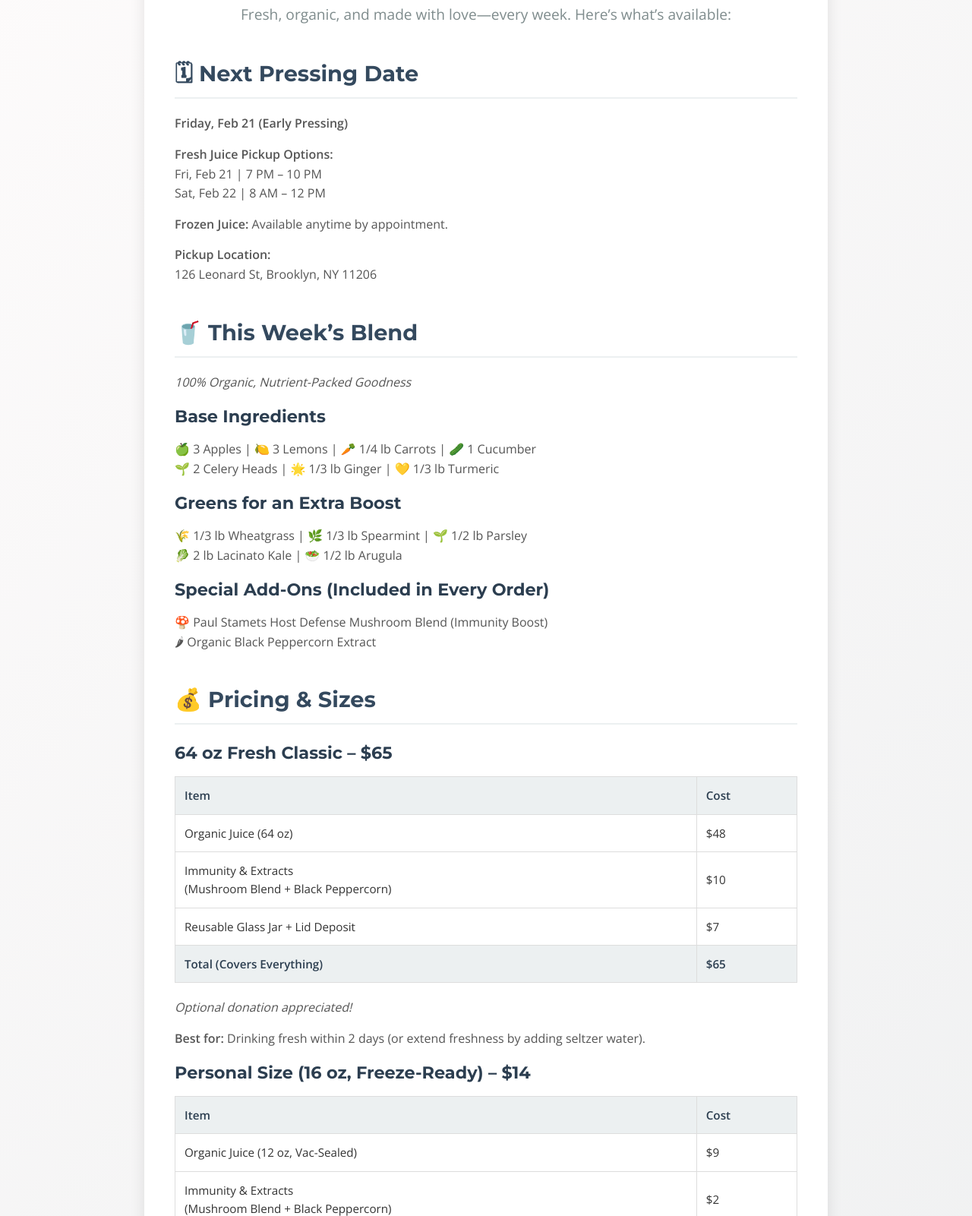
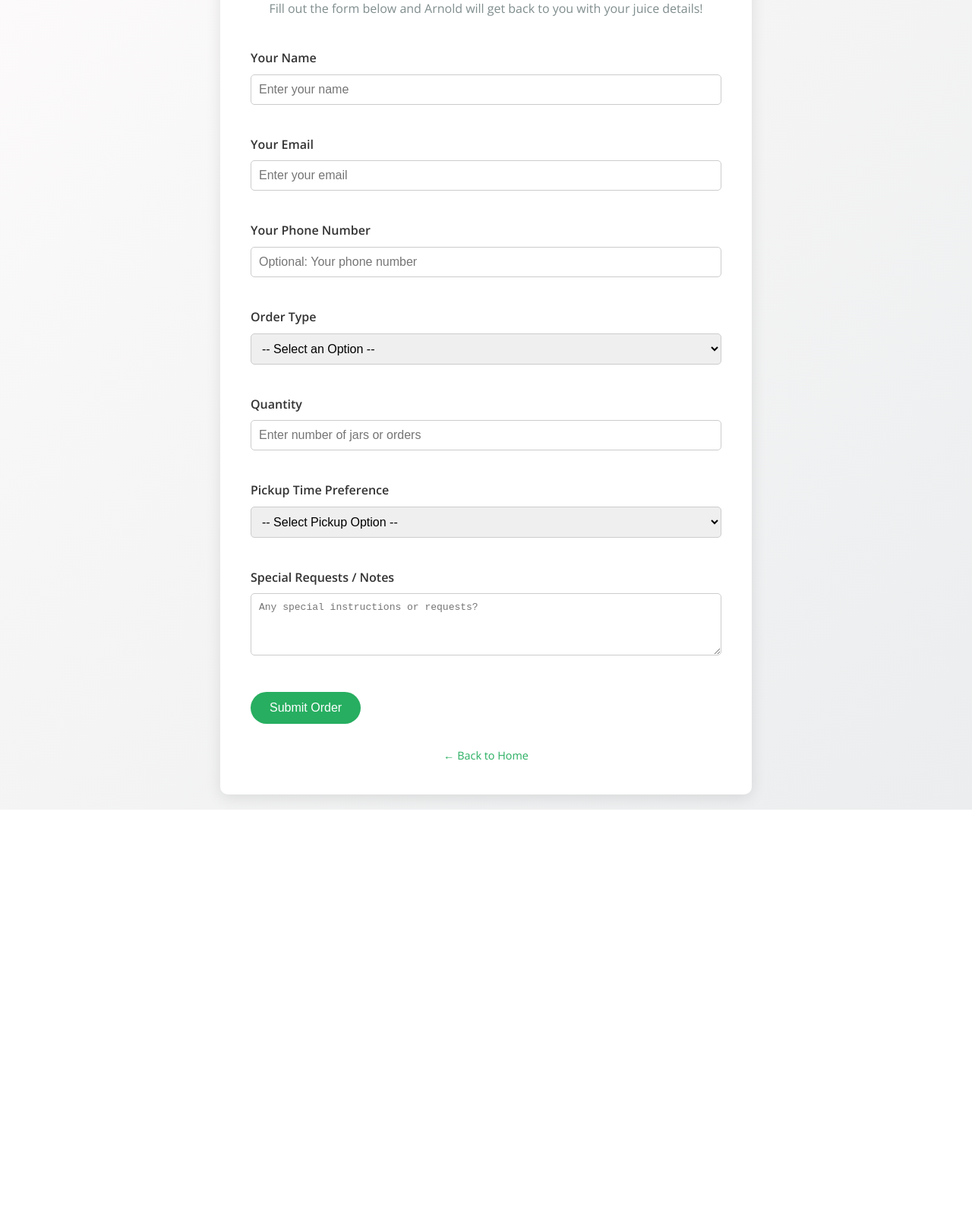
Before and after one commit to jbarad424/juice-club-website, a plain HTML site: page index.html in a window 1280 px wide. Shown: the part 138-1739 px from the top of the page at 76% size. After the commit the page ends 1204 px from the top, so only its background shows below. Drawn offline with nearby package versions, Linux system fonts and the light colour scheme.

Commit message:
Update index.html

```diff
--- a/index.html
+++ b/index.html
@@ -3,18 +3,14 @@
 <head>
   <meta charset="UTF-8" />
   <meta name="viewport" content="width=device-width, initial-scale=1.0" />
-  <title>This Week’s Juices | Juice Club</title>
+  <title>Place Your Order | Juice Club</title>
   <!-- Google Fonts -->
   <link rel="preconnect" href="https://fonts.googleapis.com" />
   <link rel="preconnect" href="https://fonts.gstatic.com" crossorigin />
   <link href="https://fonts.googleapis.com/css2?family=Montserrat:wght@400;700&family=Open+Sans:wght@400;600&display=swap" rel="stylesheet" />
   <style>
     /* Reset */
-    * {
-      margin: 0;
-      padding: 0;
-      box-sizing: border-box;
-    }
+    * { margin: 0; padding: 0; box-sizing: border-box; }
     /* Global Styles */
     body {
       font-family: 'Open Sans', sans-serif;
@@ -24,113 +20,60 @@
       padding: 20px;
     }
     .container {
-      max-width: 900px;
+      max-width: 700px;
       margin: 0 auto;
       background: #fff;
       padding: 40px;
       border-radius: 10px;
       box-shadow: 0 4px 20px rgba(0, 0, 0, 0.1);
     }
-    header {
-      text-align: center;
-      margin-bottom: 40px;
-    }
+    header { text-align: center; margin-bottom: 40px; }
     header h1 {
       font-family: 'Montserrat', sans-serif;
-      font-size: 2.8em;
+      font-size: 2.6em;
       margin-bottom: 10px;
       color: #2c3e50;
     }
-    header p {
-      font-size: 1.2em;
-      color: #7f8c8d;
+    header p { font-size: 1em; color: #7f8c8d; }
+    form { margin-top: 20px; }
+    label { display: block; margin-bottom: 8px; font-weight: 600; }
+    input[type="text"],
+    input[type="email"],
+    input[type="tel"],
+    select,
+    textarea {
+      width: 100%;
+      padding: 10px;
+      margin-bottom: 20px;
+      border: 1px solid #ccc;
+      border-radius: 5px;
+      font-size: 1em;
     }
-    section {
-      margin-bottom: 40px;
-    }
-    h2 {
-      font-family: 'Montserrat', sans-serif;
-      font-size: 1.8em;
-      color: #34495e;
-      border-bottom: 2px solid #ecf0f1;
-      padding-bottom: 8px;
-      margin-bottom: 20px;
-    }
-    h3 {
-      font-family: 'Montserrat', sans-serif;
-      font-size: 1.4em;
-      color: #2c3e50;
-      margin-bottom: 12px;
-    }
-    p {
-      margin-bottom: 15px;
-      font-size: 1em;
-      color: #555;
-    }
-    ul {
-      margin-left: 20px;
-      margin-bottom: 15px;
-    }
-    .pricing-table {
-      width: 100%;
-      border-collapse: collapse;
-      margin-bottom: 20px;
-    }
-    .pricing-table th,
-    .pricing-table td {
-      border: 1px solid #ddd;
-      padding: 12px;
-      text-align: left;
-      font-size: 0.95em;
-    }
-    .pricing-table th {
-      background-color: #ecf0f1;
-      color: #2c3e50;
-    }
-    .order-info {
-      background: #dff0d8;
-      padding: 20px;
-      border-left: 5px solid #3c763d;
-      border-radius: 5px;
-      margin-bottom: 20px;
-    }
-    .mood-pairings span {
-      display: block;
-      margin-bottom: 8px;
-      font-size: 1.05em;
-    }
-    a.button {
-      display: inline-block;
-      padding: 12px 25px;
+    textarea { resize: vertical; }
+    .form-group { margin-bottom: 20px; }
+    input[type="submit"] {
       background: #27ae60;
       color: #fff;
-      text-decoration: none;
-      font-weight: 600;
+      border: none;
+      padding: 12px 25px;
+      font-size: 1em;
       border-radius: 30px;
+      cursor: pointer;
       transition: background 0.3s ease;
     }
-    a.button:hover {
-      background: #219150;
+    input[type="submit"]:hover { background: #219150; }
+    .back-link {
+      display: block;
+      margin-top: 30px;
+      text-align: center;
+      font-size: 0.9em;
+      color: #27ae60;
+      text-decoration: none;
     }
-    footer {
-      text-align: center;
-      margin-top: 40px;
-      font-size: 0.9em;
-      color: #7f8c8d;
-    }
+    .back-link:hover { text-decoration: underline; }
     @media (max-width: 600px) {
-      .container {
-        padding: 20px;
-      }
-      header h1 {
-        font-size: 2.2em;
-      }
-      h2 {
-        font-size: 1.6em;
-      }
-      h3 {
-        font-size: 1.3em;
-      }
+      .container { padding: 20px; }
+      header h1 { font-size: 2.2em; }
     }
   </style>
 </head>
@@ -138,152 +81,60 @@
   <div class="container">
     <!-- Header -->
     <header>
-      <h1>🍊 This Week’s Juices 🍏</h1>
-      <p>Fresh, organic, and made with love—every week. Here’s what’s available:</p>
+      <h1>Place Your Order</h1>
+      <p>Fill out the form below and Arnold will get back to you with your juice details!</p>
     </header>
+    <!-- Order Form -->
+    <form action="https://formspree.io/f/yourFormID" method="POST">
+      <!-- Replace the action URL with your actual form endpoint (e.g., Formspree or similar service) -->
 
-    <!-- Next Pressing Date Section -->
-    <section id="pressing">
-      <h2>🗓 Next Pressing Date</h2>
-      <p><strong>Friday, Feb 21 (Early Pressing)</strong></p>
-      <p>
-        <strong>Fresh Juice Pickup Options:</strong><br>
-        Fri, Feb 21 | 7 PM – 10 PM<br>
-        Sat, Feb 22 | 8 AM – 12 PM
-      </p>
-      <p><strong>Frozen Juice:</strong> Available anytime by appointment.</p>
-      <p><strong>Pickup Location:</strong><br>126 Leonard St, Brooklyn, NY 11206</p>
-    </section>
+      <div class="form-group">
+        <label for="name">Your Name</label>
+        <input type="text" id="name" name="name" required placeholder="Enter your name">
+      </div>
 
-    <!-- Juice Blend Section -->
-    <section id="blend">
-      <h2>🥤 This Week’s Blend</h2>
-      <p><em>100% Organic, Nutrient-Packed Goodness</em></p>
-      <h3>Base Ingredients</h3>
-      <p>
-        🍏 3 Apples | 🍋 3 Lemons | 🥕 1/4 lb Carrots | 🥒 1 Cucumber<br>
-        🌱 2 Celery Heads | 🌟 1/3 lb Ginger | 💛 1/3 lb Turmeric
-      </p>
-      <h3>Greens for an Extra Boost</h3>
-      <p>
-        🌾 1/3 lb Wheatgrass | 🌿 1/3 lb Spearmint | 🌱 1/2 lb Parsley<br>
-        🥬 2 lb Lacinato Kale | 🥗 1/2 lb Arugula
-      </p>
-      <h3>Special Add-Ons (Included in Every Order)</h3>
-      <p>
-        🍄 Paul Stamets Host Defense Mushroom Blend (Immunity Boost)<br>
-        🌶 Organic Black Peppercorn Extract
-      </p>
-    </section>
+      <div class="form-group">
+        <label for="email">Your Email</label>
+        <input type="email" id="email" name="email" required placeholder="Enter your email">
+      </div>
 
-    <!-- Pricing & Sizes Section -->
-    <section id="pricing">
-      <h2>💰 Pricing & Sizes</h2>
+      <div class="form-group">
+        <label for="phone">Your Phone Number</label>
+        <input type="tel" id="phone" name="phone" placeholder="Optional: Your phone number">
+      </div>
 
-      <h3>64 oz Fresh Classic – $65</h3>
-      <table class="pricing-table">
-        <tr>
-          <th>Item</th>
-          <th>Cost</th>
-        </tr>
-        <tr>
-          <td>Organic Juice (64 oz)</td>
-          <td>$48</td>
-        </tr>
-        <tr>
-          <td>Immunity & Extracts<br>(Mushroom Blend + Black Peppercorn)</td>
-          <td>$10</td>
-        </tr>
-        <tr>
-          <td>Reusable Glass Jar + Lid Deposit</td>
-          <td>$7</td>
-        </tr>
-        <tr>
-          <th>Total (Covers Everything)</th>
-          <th>$65</th>
-        </tr>
-      </table>
-      <p><em>Optional donation appreciated!</em></p>
-      <p><strong>Best for:</strong> Drinking fresh within 2 days (or extend freshness by adding seltzer water).</p>
+      <div class="form-group">
+        <label for="orderType">Order Type</label>
+        <select id="orderType" name="orderType" required>
+          <option value="">-- Select an Option --</option>
+          <option value="64oz_Fresh_Classic">64 oz Fresh Classic – $65</option>
+          <option value="personal_size">Personal Size (16 oz, Freeze-Ready) – $14</option>
+          <option value="bulk">Bulk Order (Personal Size Jars)</option>
+        </select>
+      </div>
 
-      <h3>Personal Size (16 oz, Freeze-Ready) – $14</h3>
-      <table class="pricing-table">
-        <tr>
-          <th>Item</th>
-          <th>Cost</th>
-        </tr>
-        <tr>
-          <td>Organic Juice (12 oz, Vac-Sealed)</td>
-          <td>$9</td>
-        </tr>
-        <tr>
-          <td>Immunity & Extracts<br>(Mushroom Blend + Black Peppercorn)</td>
-          <td>$2</td>
-        </tr>
-        <tr>
-          <td>Reusable Glass Jar + Lid Deposit</td>
-          <td>$3</td>
-        </tr>
-        <tr>
-          <th>Total (Covers Everything)</th>
-          <th>$14</th>
-        </tr>
-      </table>
+      <div class="form-group">
+        <label for="quantity">Quantity</label>
+        <input type="text" id="quantity" name="quantity" required placeholder="Enter number of jars or orders">
+      </div>
 
-      <h3>Bulk Orders (Personal Size Jars)</h3>
-      <p>
-        3 Jars (36 oz) → $42<br>
-        4 Jars (48 oz) → $56<br>
-        5 Jars (60 oz) → $70<br>
-        6 Jars (72 oz) → $84<br>
-        7 Jars (84 oz) → $98<br>
-        8 Jars (96 oz) → $112<br>
-        9 Jars (108 oz) → $126<br>
-        10 Jars (120 oz) → $140<br>
-        <em>More available! Add $14 per jar.</em>
-      </p>
-      <p>🧊 <strong>Frozen Option:</strong> Just ask! Juice stays fresh in the freezer for months.</p>
-    </section>
+      <div class="form-group">
+        <label for="pickupTime">Pickup Time Preference</label>
+        <select id="pickupTime" name="pickupTime" required>
+          <option value="">-- Select Pickup Option --</option>
+          <option value="fresh">Fresh Juice Pickup</option>
+          <option value="frozen">Frozen Juice Appointment</option>
+        </select>
+      </div>
 
-    <!-- How to Order Section -->
-    <section id="order">
-      <h2>🛍 How to Order</h2>
-      <p>DM Arnold with:</p>
-      <ul>
-        <li>Your preferred <strong>size & quantity</strong></li>
-        <li><strong>Pickup time</strong> (Fresh or Frozen)</li>
-        <li>Any <strong>special requests</strong> (bulk, fasting, extra frozen stash)</li>
-      </ul>
-      <div class="order-info">
-        <p><strong>This is a not-for-profit effort</strong> – all proceeds go toward sourcing the best organic ingredients and providing free juice to those in need. Donations are deeply appreciated!</p>
+      <div class="form-group">
+        <label for="requests">Special Requests / Notes</label>
+        <textarea id="requests" name="requests" rows="4" placeholder="Any special instructions or requests?"></textarea>
       </div>
-    </section>
 
-    <!-- Mood Pairings Section -->
-    <section id="mood">
-      <h2>🌟 Just for Fun: Mood Pairings!</h2>
-      <div class="mood-pairings">
-        <span>🥤 <strong>Citrus Boost:</strong> Feeling sluggish? This one's for you!</span>
-        <span>🌿 <strong>Green Power:</strong> Refreshing & detoxifying – perfect post-workout.</span>
-        <span>💛 <strong>Golden Glow:</strong> Turmeric & ginger magic for immune support.</span>
-      </div>
-    </section>
-
-    <!-- Announcements Section -->
-    <section id="announcements">
-      <h2>🔔 Announcements & Special Requests</h2>
-      <p>
-        💡 Need juice outside of press times? Check for frozen stock!<br>
-        💃 Hosting a party or planning a cleanse? Bulk orders available!<br>
-        🚀 Want to join or leave the Juice Club texts? Just let me know.
-      </p>
-    </section>
-
-    <!-- Footer -->
-    <footer>
-      <p>Lots of love, <br><strong>Arnold</strong> 💚</p>
-      <p><a class="button" href="#order">Order Now</a></p>
-    </footer>
+      <input type="submit" value="Submit Order">
+    </form>
+    <a class="back-link" href="index.html">&larr; Back to Home</a>
   </div>
 </body>
 </html>
```
